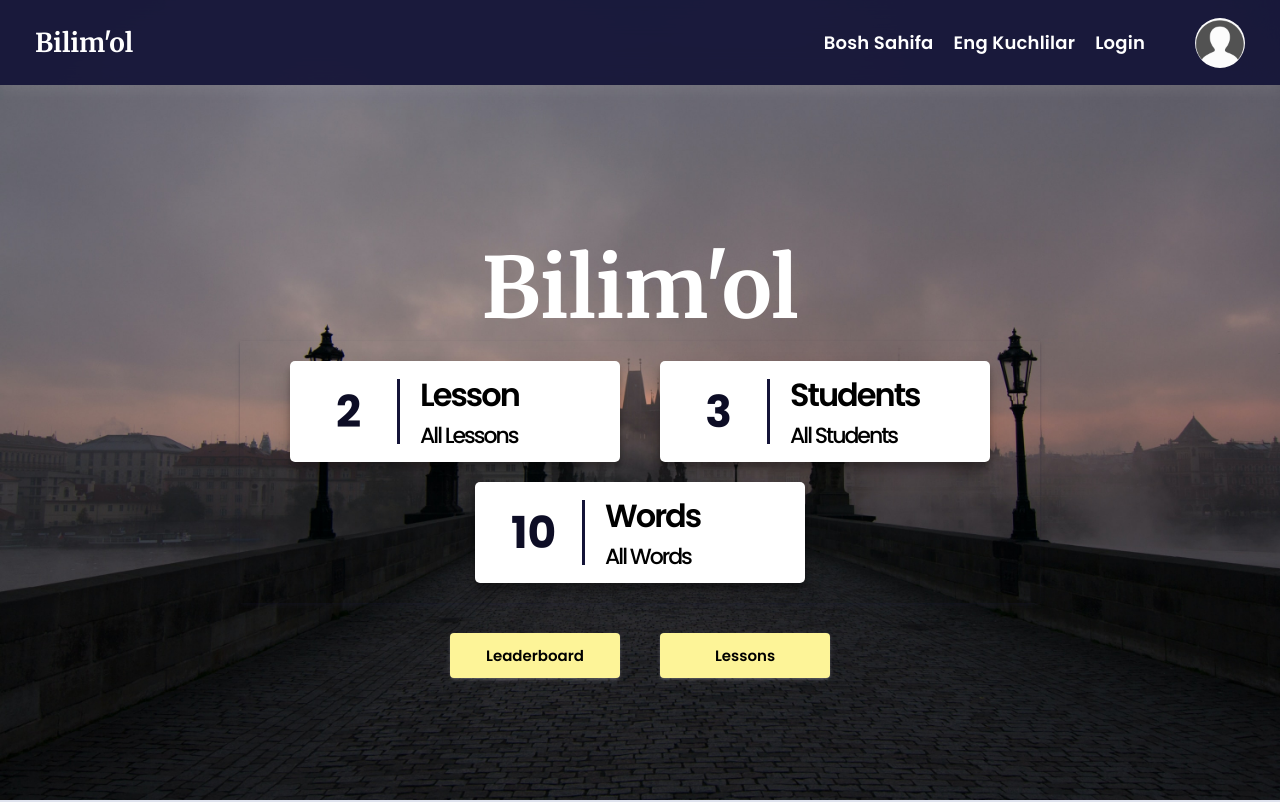
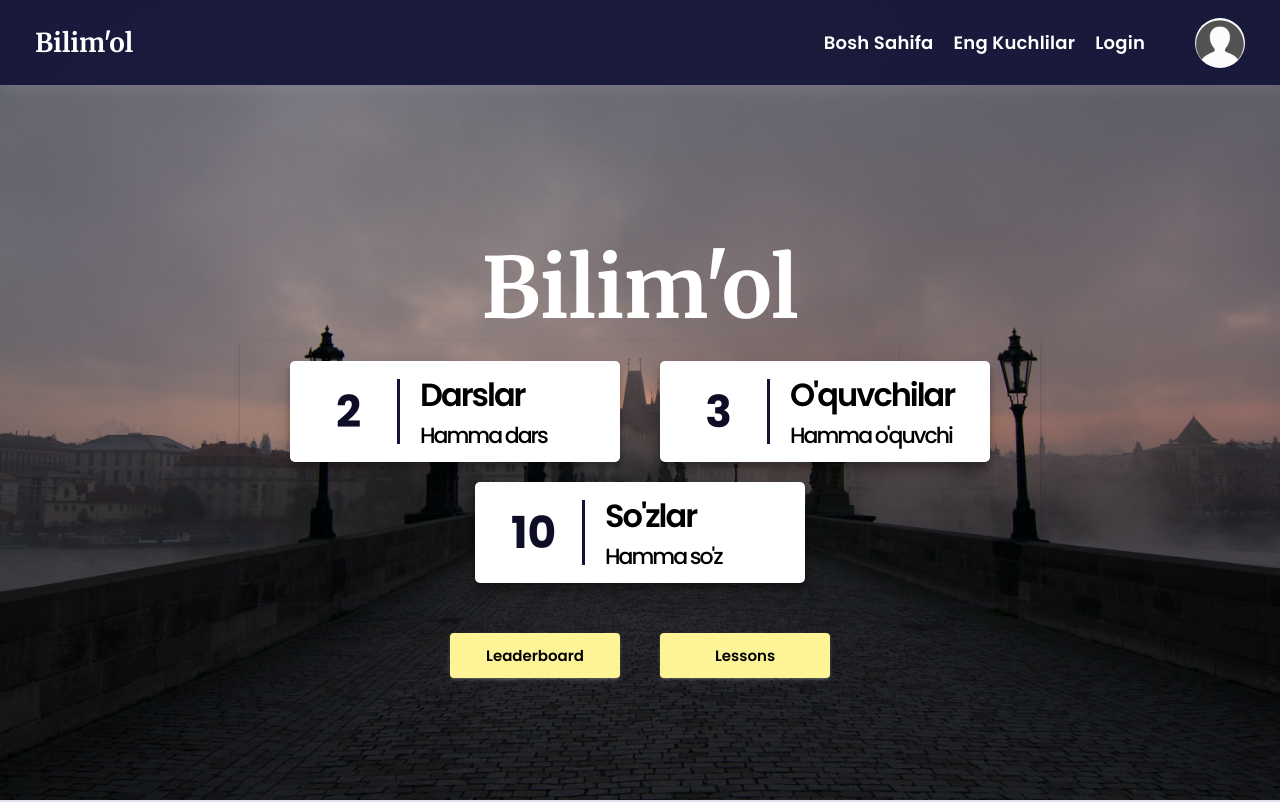
Before and after one commit to sherozbek1706/bilim-ol, a React (Vite) app: page / in a window 1280 px wide. Shown: the top 802 px of the page. Built offline with nearby package versions, Linux system fonts and the light colour scheme.

Commit message:
Statistic o'zbekcha bo'ldi

```diff
--- a/src/layout/statistic/statistic.jsx
+++ b/src/layout/statistic/statistic.jsx
@@ -6,15 +6,11 @@ export const Statistic = () => {
     <div className="Main__statistics">
       <div className="Statistic">
         <h1 className="Statistic__number">
-          <CountUp
-            end={Lessons.length}
-            duration={7}
-            className="number_coutr"
-          />
+          <CountUp end={Lessons.length} duration={7} className="number_coutr" />
         </h1>
         <div className="Statistic__rightside">
-          <h2 className="Statistic__name">Lesson</h2>
-          <p className="Statistic__p">All Lessons</p>
+          <h2 className="Statistic__name">Darslar</h2>
+          <p className="Statistic__p">Hamma dars</p>
         </div>
       </div>
       <div className="Statistic">
@@ -22,8 +18,8 @@ export const Statistic = () => {
           <CountUp end={Users.length} duration={10} className="number_coutr" />
         </h1>
         <div className="Statistic__rightside">
-          <h2 className="Statistic__name">Students</h2>
-          <p className="Statistic__p">All Students</p>
+          <h2 className="Statistic__name">O'quvchilar</h2>
+          <p className="Statistic__p">Hamma o'quvchi</p>
         </div>
       </div>
       <div className="Statistic">
@@ -35,8 +31,8 @@ export const Statistic = () => {
           />
         </h1>
         <div className="Statistic__rightside">
-          <h2 className="Statistic__name">Words</h2>
-          <p className="Statistic__p">All Words</p>
+          <h2 className="Statistic__name">So'zlar</h2>
+          <p className="Statistic__p">Hamma so'z</p>
         </div>
       </div>
     </div>
```
